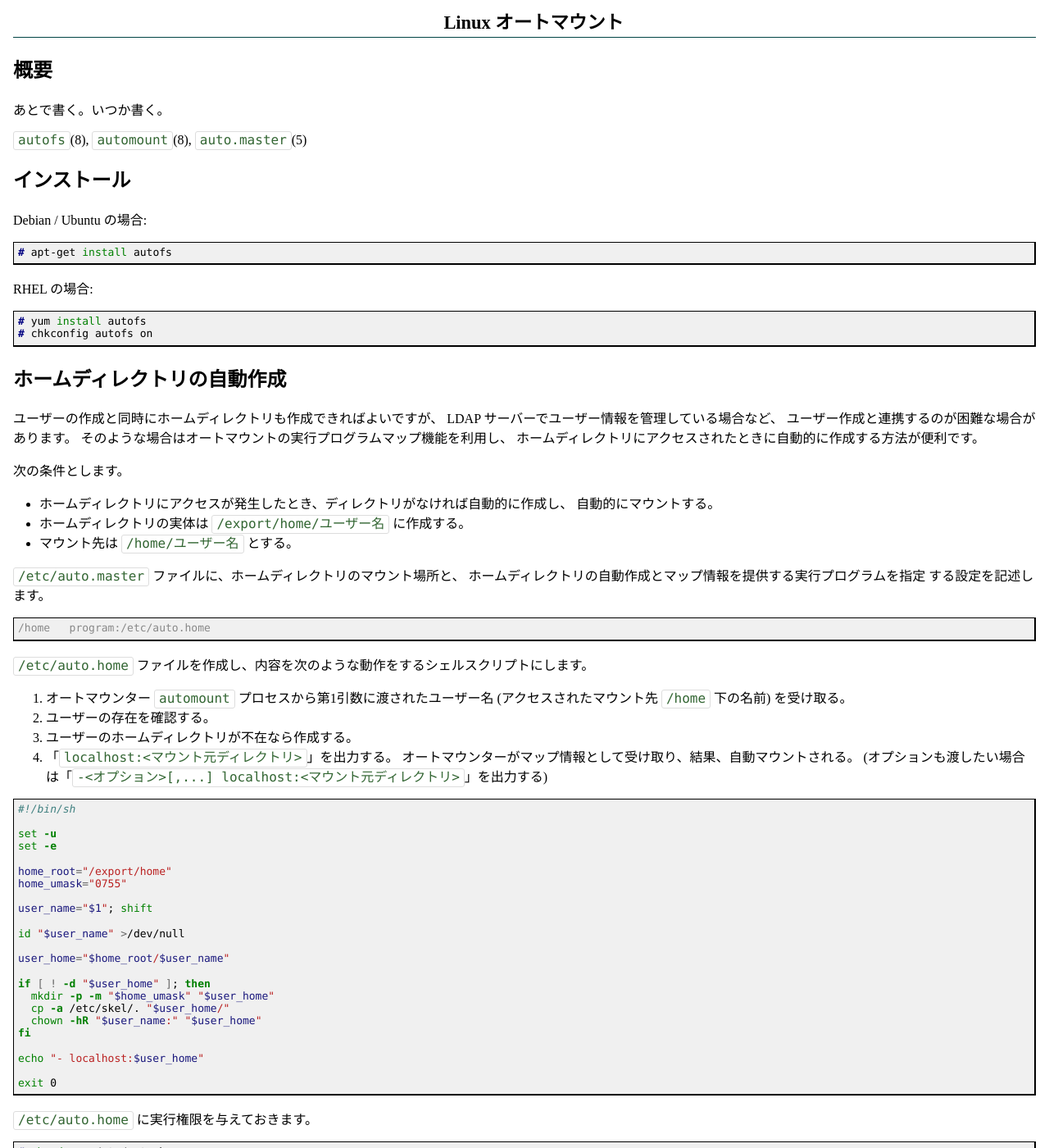
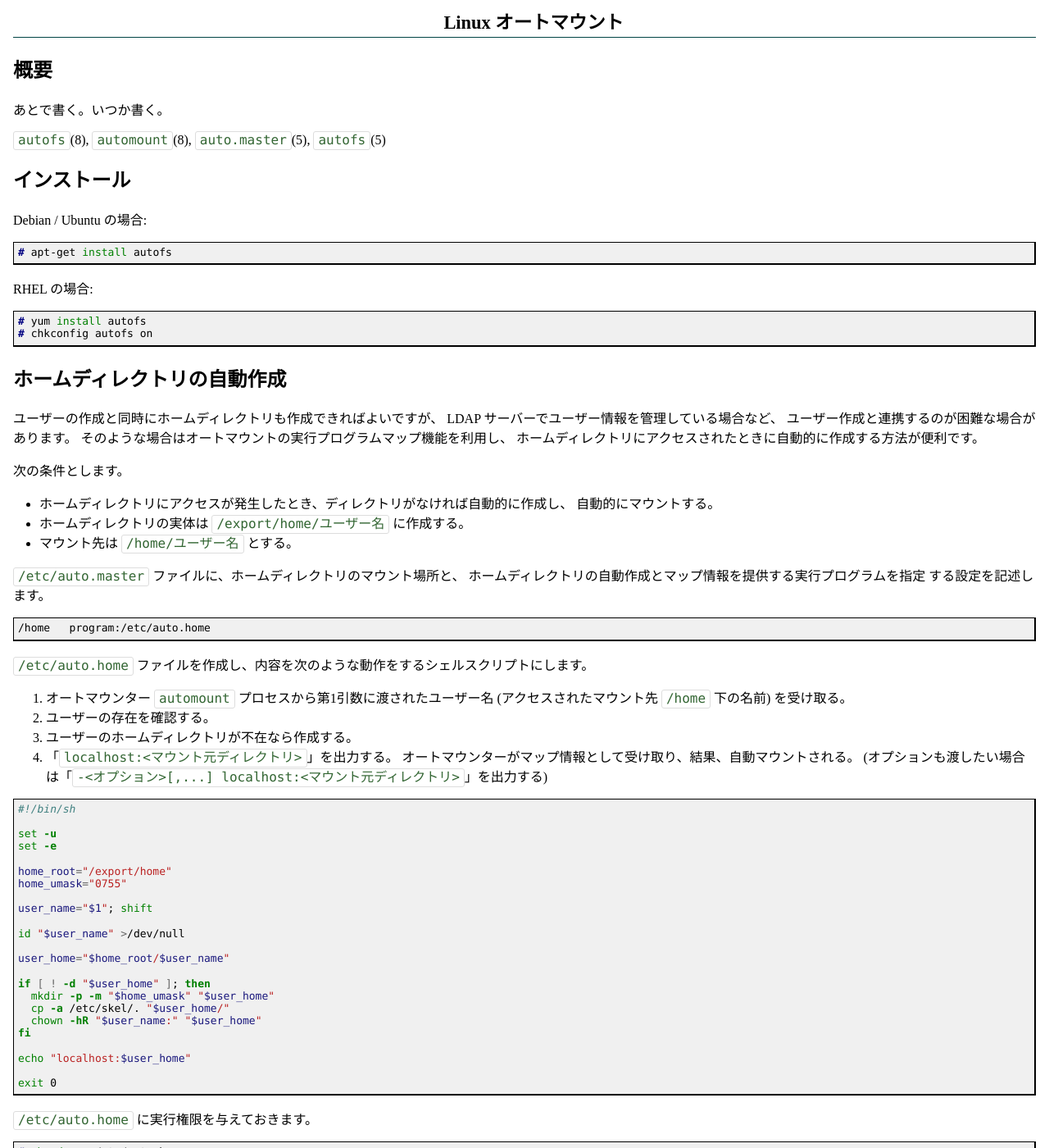
Before and after one commit to fumiyas/fumiyas.github.io, a Jekyll site: the page built from linux/autofs.md, in a window 1280 px wide and 1400 px high. Shown: the whole window at 82% size. Built offline with Jekyll 4.4.1, drawn with Linux system fonts in a browser that asks for light colours; Markdown is read by kramdown in place of the engine named in the settings; comment, search, counter and statistics services are not loaded.

Commit message:
linux/autofs: Add autofs(5)

````diff
--- a/linux/autofs.md
+++ b/linux/autofs.md
@@ -11,7 +11,7 @@ Linux オートマウント
 
 あとで書く。いつか書く。
 
-`autofs`(8), `automount`(8), `auto.master`(5)
+`autofs`(8), `automount`(8), `auto.master`(5), `autofs`(5)
 
 インストール
 ----------------------------------------------------------------------
@@ -49,7 +49,7 @@ LDAP サーバーでユーザー情報を管理している場合など、
 ホームディレクトリの自動作成とマップ情報を提供する実行プログラムを指定
 する設定を記述します。
 
-``` console
+``` autofs
 /home   program:/etc/auto.home
 ```
 
@@ -84,7 +84,7 @@ if [ ! -d "$user_home" ]; then
   chown -hR "$user_name:" "$user_home"
 fi
 
-echo "- localhost:$user_home"
+echo "localhost:$user_home"
 
 exit 0
 ```
````
